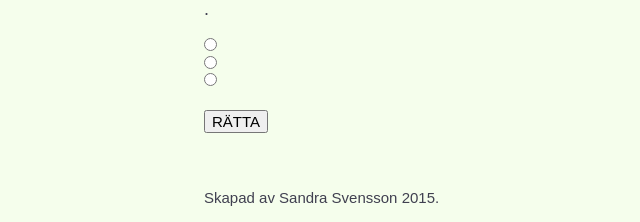
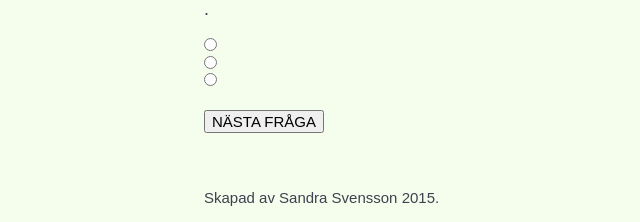
Before and after one commit to newsocialsandra/quizsite, a Django app: template quiz/templates/quiz/monstermastaren1.html in a window 1280 px wide. Shown: the part 786-1008 px from the top of the page, without its empty margins (136-776 px from the left). Run offline with Django 3.2, Linux system fonts and the light colour scheme; the template is opened without the code that fills it, so the values that code supplies are empty; some libraries are stand-ins or nearby versions.

Commit message:
Changed link to next page in question.html

```diff
--- a/quiz/templates/quiz/monstermastaren1.html
+++ b/quiz/templates/quiz/monstermastaren1.html
@@ -25,8 +25,8 @@
   <input type="radio" name="answer" value="3">{{ answer3 }}<br>
   </form>
 <br>
-<form action="{% url "completed_page" quiz_slug %}">
-  <input type="submit" value="RÄTTA">
+<form action="{% url "question_page" quiz.slug question_number|add:1 %}">
+  <input type="submit" value="NÄSTA FRÅGA">
 </form>
 <br>
 <br>
```
